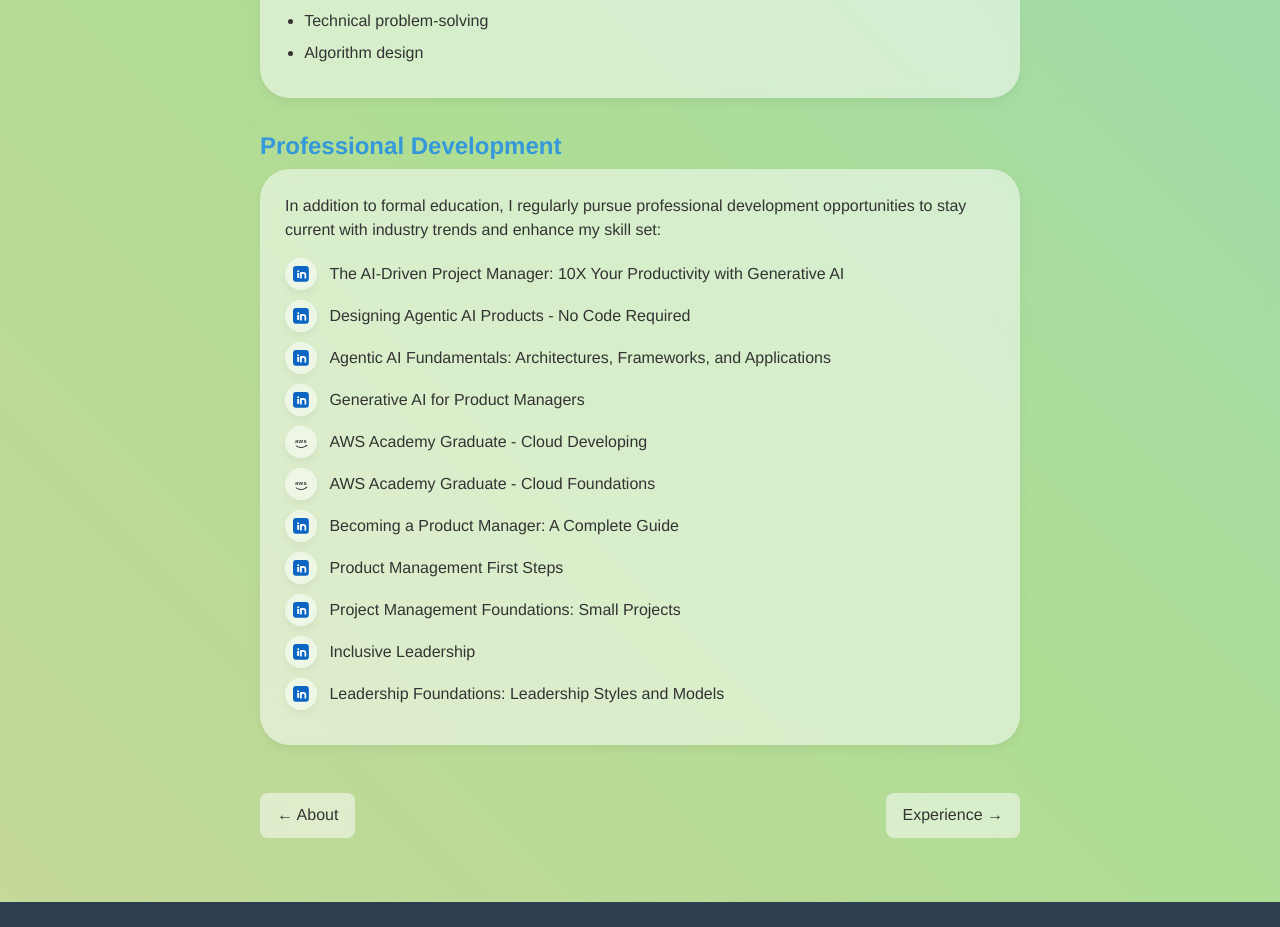
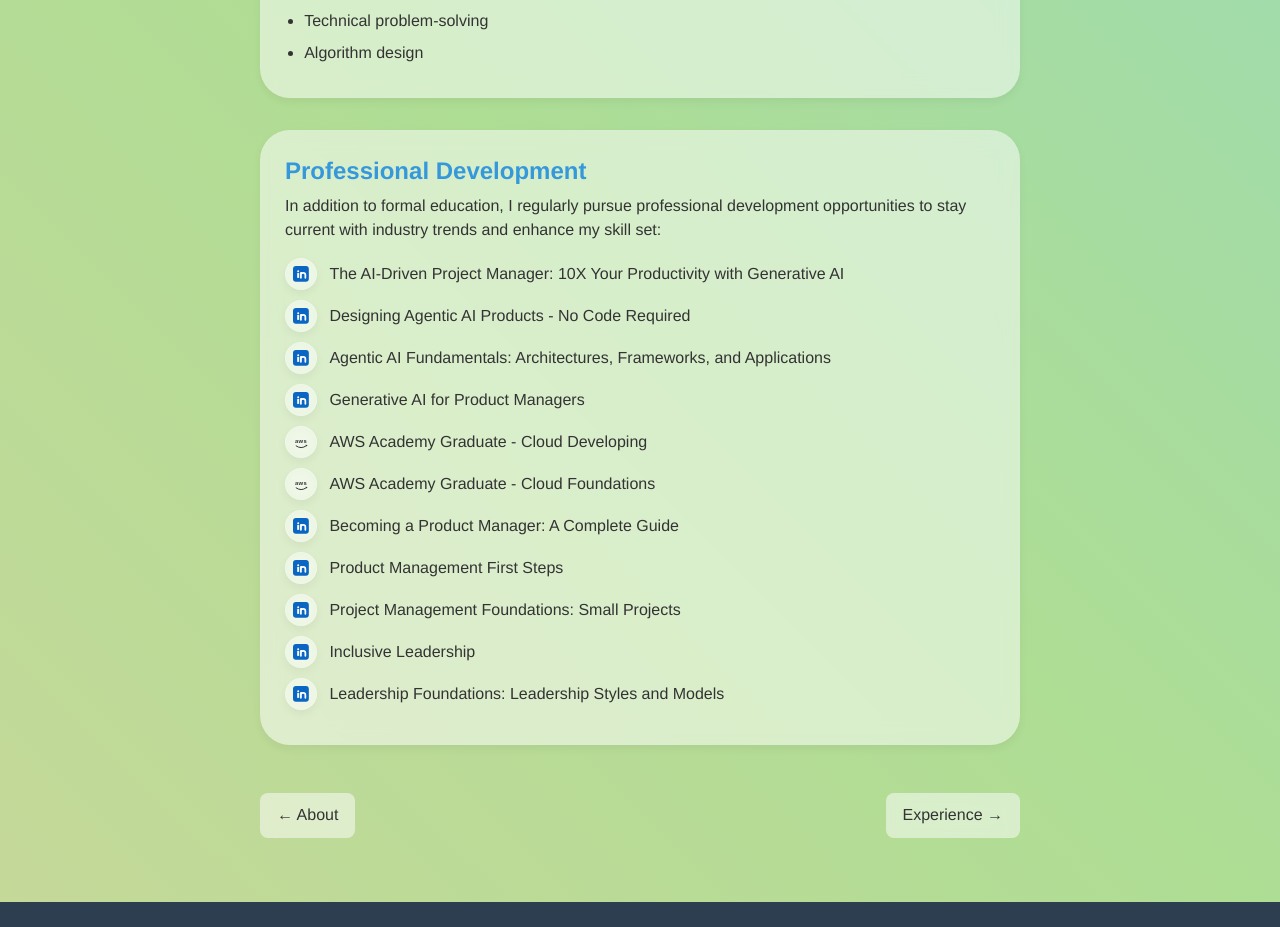
Before and after one commit to vidyullathaks/vidyullathaks.github.io, a SvelteKit app: page /education in a window 1280 px wide. Shown: the part 1424-2351 px from the top of the page. Built offline with nearby package versions, Linux system fonts and the light colour scheme.

Commit message:
Move Professional Development heading inside GlassBox

```diff
--- a/src/routes/education/+page.svelte
+++ b/src/routes/education/+page.svelte
@@ -73,8 +73,8 @@
 		</section>
 
 		<section class="certifications">
-			<h2>Professional Development</h2>
 			<GlassBox padding="1.5rem">
+				<h2>Professional Development</h2>
 				<p>In addition to formal education, I regularly pursue professional development opportunities to stay current with industry trends and enhance my skill set:</p>
 
 				<ul class="prof-dev-list">
```
